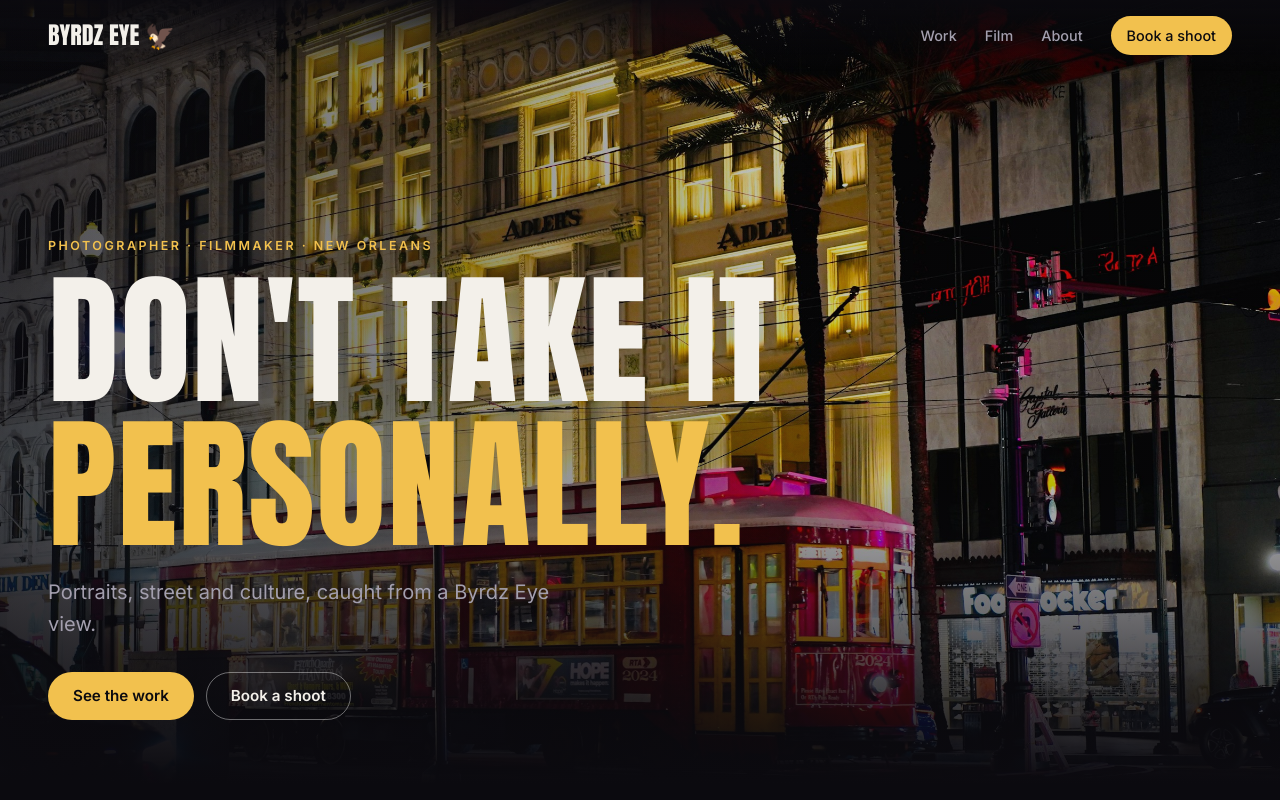
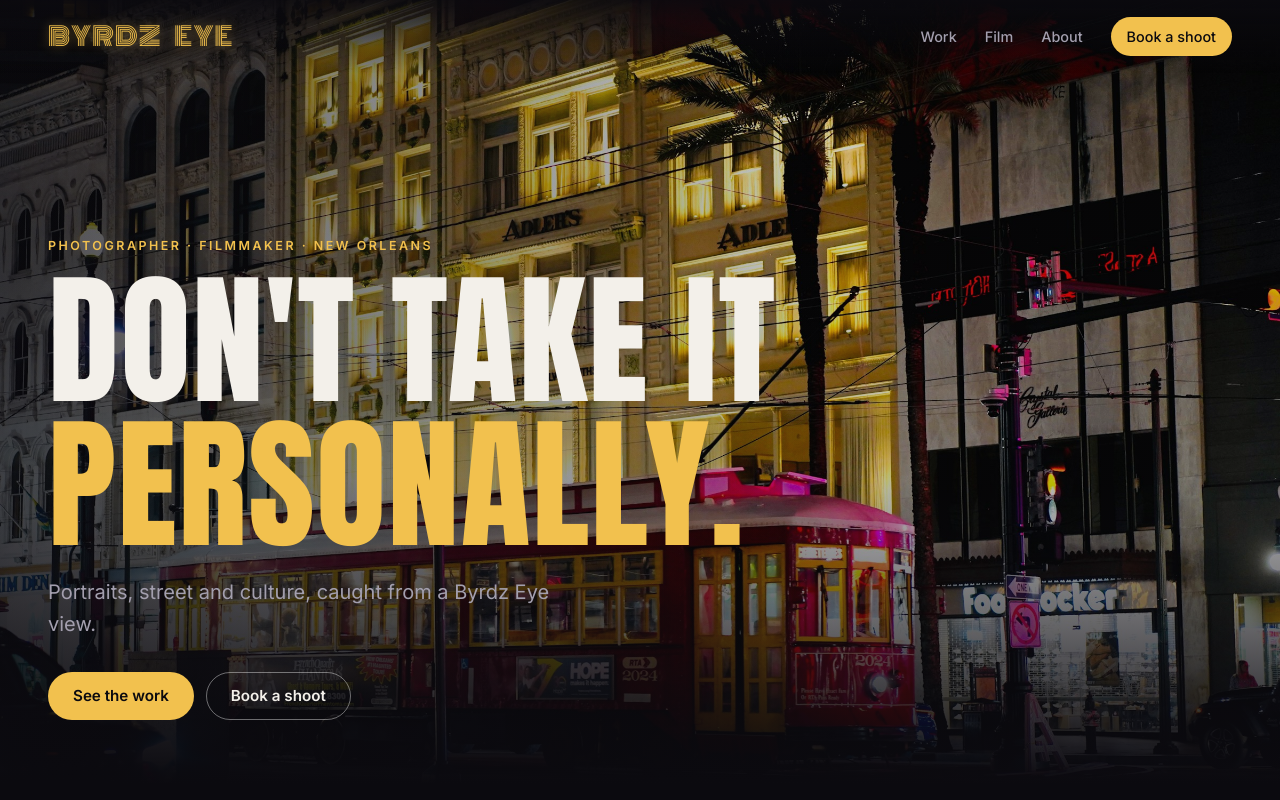
Before and after one commit to johnledesma1027-source/Byrd-s-Eye-Website-, a plain HTML site: page index.html in a window 1280 px wide. Shown: the top 800 px of the page. Drawn offline with Linux system fonts and the light colour scheme.

Commit message:
Remove the eagle from the logo and use a neon-style Monoton wordmark
Co-Authored-By: Claude Opus 5.5 <noreply@anthropic.com>
Claude-Session: https://claude.ai/code/session_015AcNXQueyHH9N7QLB5yEBT

```diff
--- a/index.html
+++ b/index.html
@@ -7,12 +7,12 @@
   <meta name="description" content="Byrdz Eye by Deshaun Frye: portraits, street and culture photography and film from New Orleans. Don't take it personally.">
   <link rel="preconnect" href="https://fonts.googleapis.com">
   <link rel="preconnect" href="https://fonts.gstatic.com" crossorigin>
-  <link href="https://fonts.googleapis.com/css2?family=Anton&family=Inter:wght@400;500;600&display=swap" rel="stylesheet">
+  <link href="https://fonts.googleapis.com/css2?family=Anton&family=Monoton&family=Inter:wght@400;500;600&display=swap" rel="stylesheet">
   <link rel="stylesheet" href="styles.css">
 </head>
 <body>
   <header class="nav">
-    <a class="brand" href="#top">Byrdz Eye <span aria-hidden="true">🦅</span></a>
+    <a class="brand" href="#top">Byrdz Eye</a>
     <button class="nav-toggle" aria-expanded="false" aria-controls="nav-links">Menu</button>
     <nav id="nav-links" class="nav-links">
       <a href="#work">Work</a>
--- a/styles.css
+++ b/styles.css
@@ -42,7 +42,7 @@ h1, h2, h3 { font-family: var(--display); font-weight: 400; letter-spacing: 0.01
   padding: 1rem clamp(1rem, 4vw, 3rem);
   background: linear-gradient(to bottom, rgba(11,10,15,0.9), rgba(11,10,15,0));
 }
-.brand { font-family: var(--display); font-size: 1.5rem; text-decoration: none; text-transform: uppercase; }
+.brand { font-family: "Monoton", var(--display); font-size: 1.6rem; letter-spacing: 0.04em; word-spacing: 0.35em; color: var(--gold); text-decoration: none; text-transform: uppercase; text-shadow: 0 0 12px rgba(242, 193, 78, 0.45); }
 .nav-links { display: flex; gap: 1.75rem; align-items: center; }
 .nav-links a { text-decoration: none; font-size: 0.9rem; font-weight: 500; color: var(--muted); transition: color .2s; }
 .nav-links a:hover { color: var(--text); }
```
